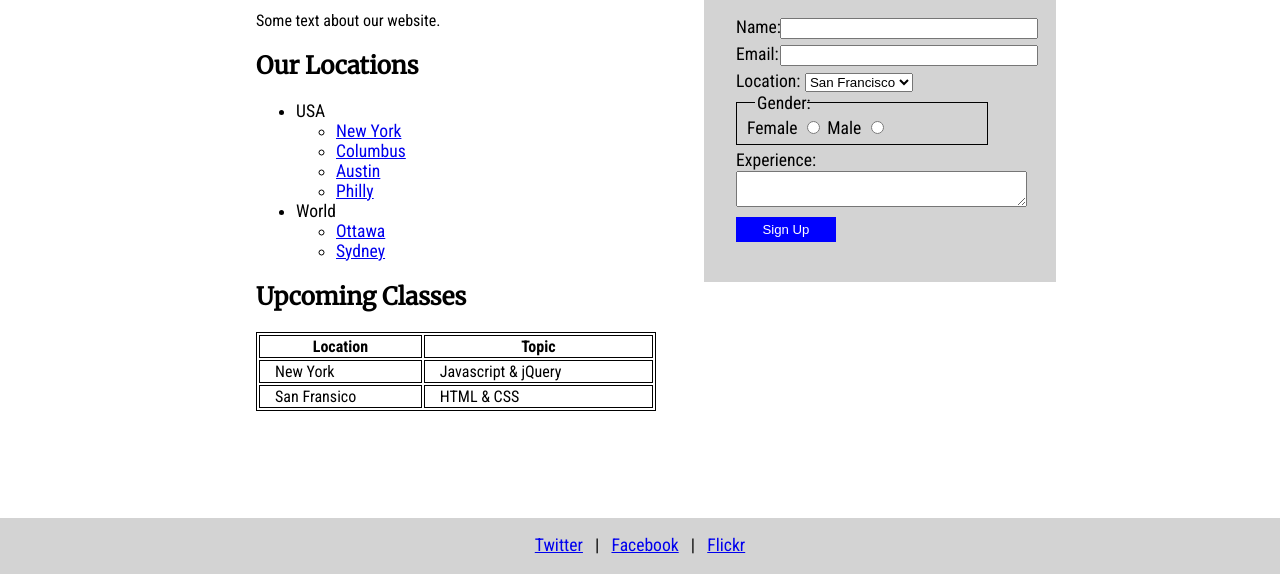
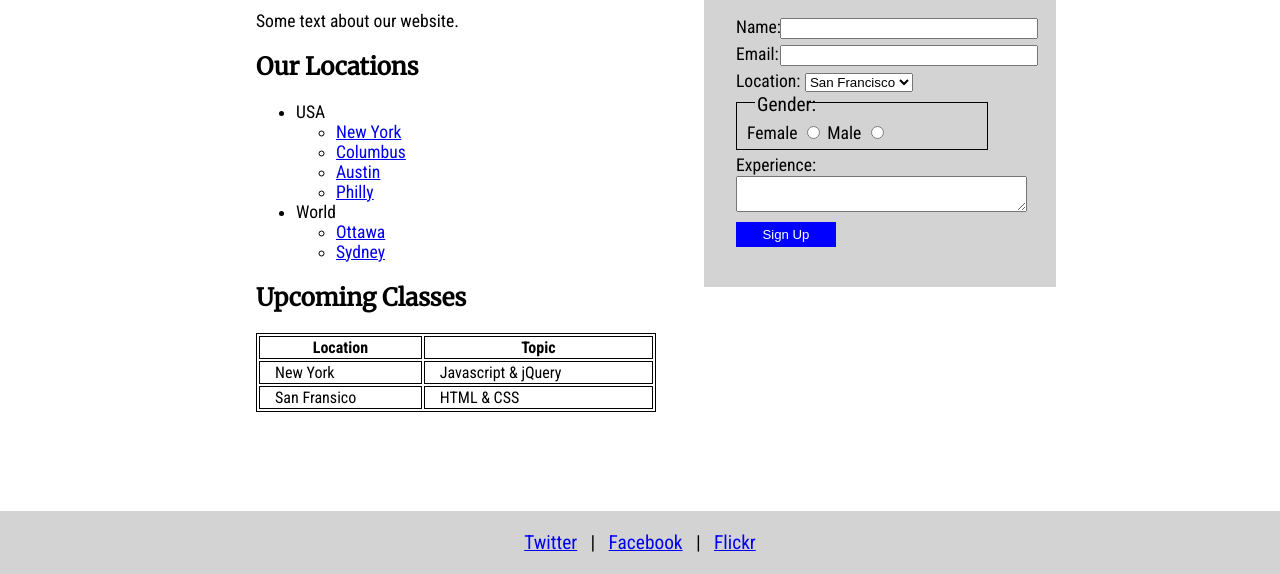
Before and after one commit to 03012021-dotnet-uta/TristynLinde_p0, a plain HTML site: page HtmlCssJs/index.html in a window 1280 px wide. Shown: the part 226-800 px from the top of the page. Drawn offline with Linux system fonts and the light colour scheme.

Commit message:
add html and css files

```diff
--- a/HtmlCssJs/styles.css
+++ b/HtmlCssJs/styles.css
@@ -18,7 +18,7 @@ table, th, td {
     border: 1px solid;
 }
 
-li {
+li, p {
     font-size: 1.1em;
 }
 
```
